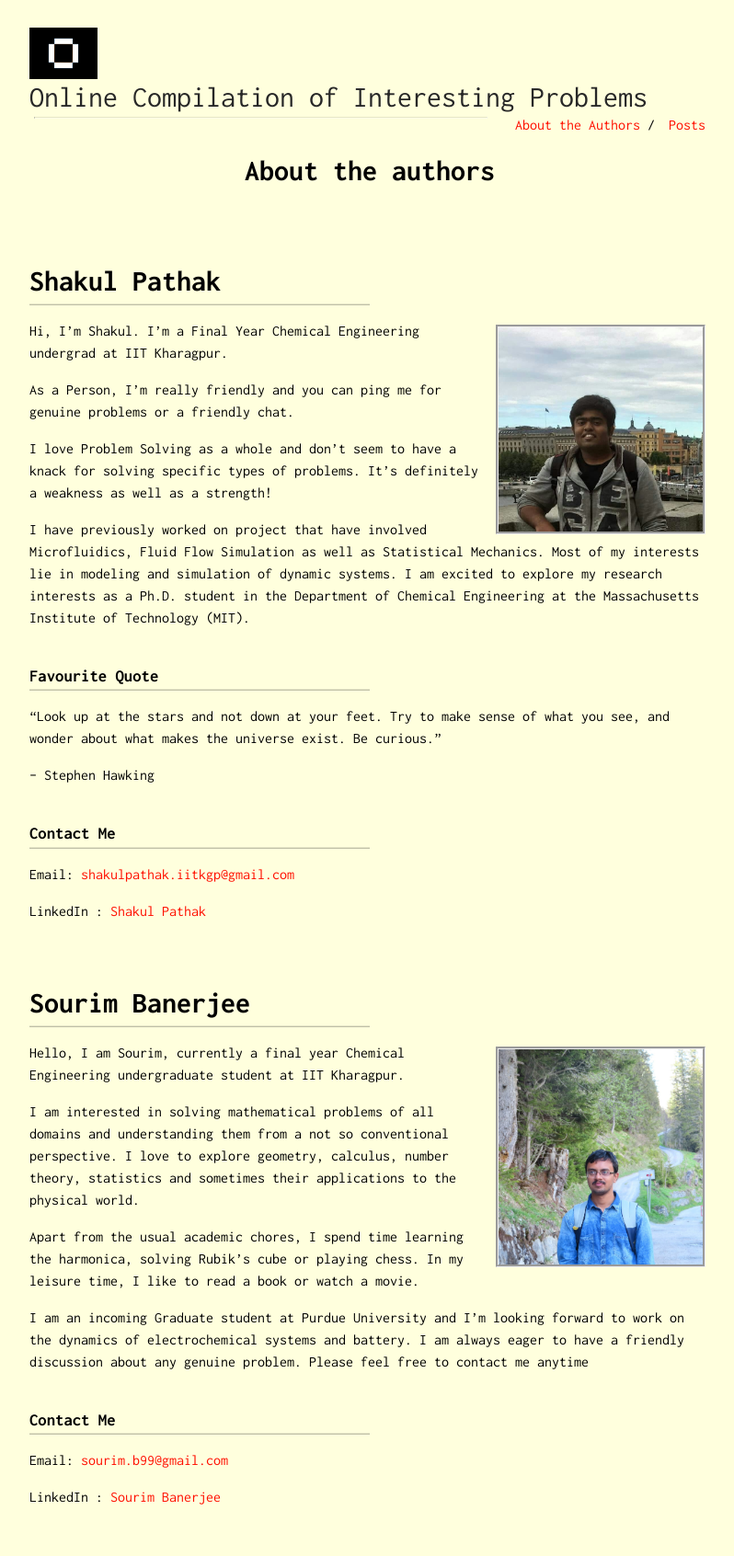
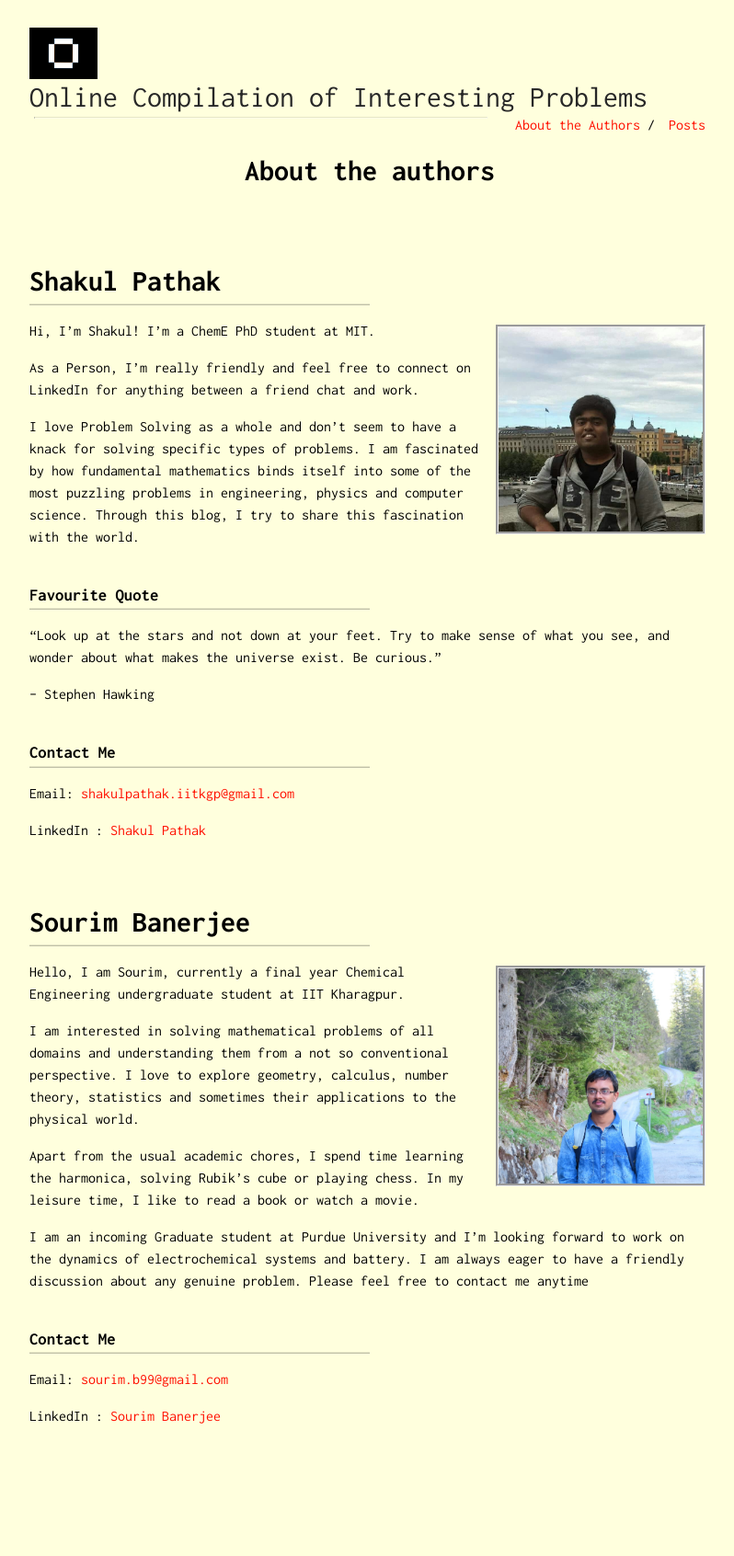
Before and after one commit to Oscuro-Phoenix/math-for-fun, a Jekyll site: the page built from about.md, in a window 1280 px wide. Shown: the whole page at 92% size, without its empty margins (238-1036 px from the left). Built offline with Jekyll 4.4.1, drawn with Linux system fonts in a browser that asks for light colours; after the commit the page ends 1604 px from its top, so only the background shows below that.

Commit message:
Update about.md

```diff
--- a/about.md
+++ b/about.md
@@ -6,15 +6,12 @@ title: About the authors
 
 <img class="profile-picture" src="{{site.baseurl}}/{{site.profile-picture}}" style="width:30%;border-style:groove">
 
-Hi, I'm Shakul. I'm a Final Year Chemical Engineering undergrad at IIT Kharagpur.
+Hi, I'm Shakul! I'm a ChemE PhD student at MIT.
 
-As a Person, I’m really friendly and you can ping me for genuine problems or a friendly chat.
+As a Person, I’m really friendly and feel free to connect on LinkedIn for anything between a friend chat and work.
 
-I love Problem Solving as a whole and don’t seem to have a knack for solving specific types of problems. It’s definitely a weakness as well as a strength!
-
-I have previously worked on project that have involved Microfluidics, Fluid Flow Simulation as well as Statistical Mechanics. Most of my interests lie in modeling and simulation of dynamic systems. I am excited to explore my research interests as a Ph.D. student in the Department of Chemical Engineering at the Massachusetts
-Institute of Technology (MIT).
-
+I love Problem Solving as a whole and don’t seem to have a knack for solving specific types of problems. I am fascinated by how fundamental mathematics binds itself into
+some of the most puzzling problems in engineering, physics and computer science. Through this blog, I try to share this fascination with the world.
 
 ### Favourite Quote
 
```
